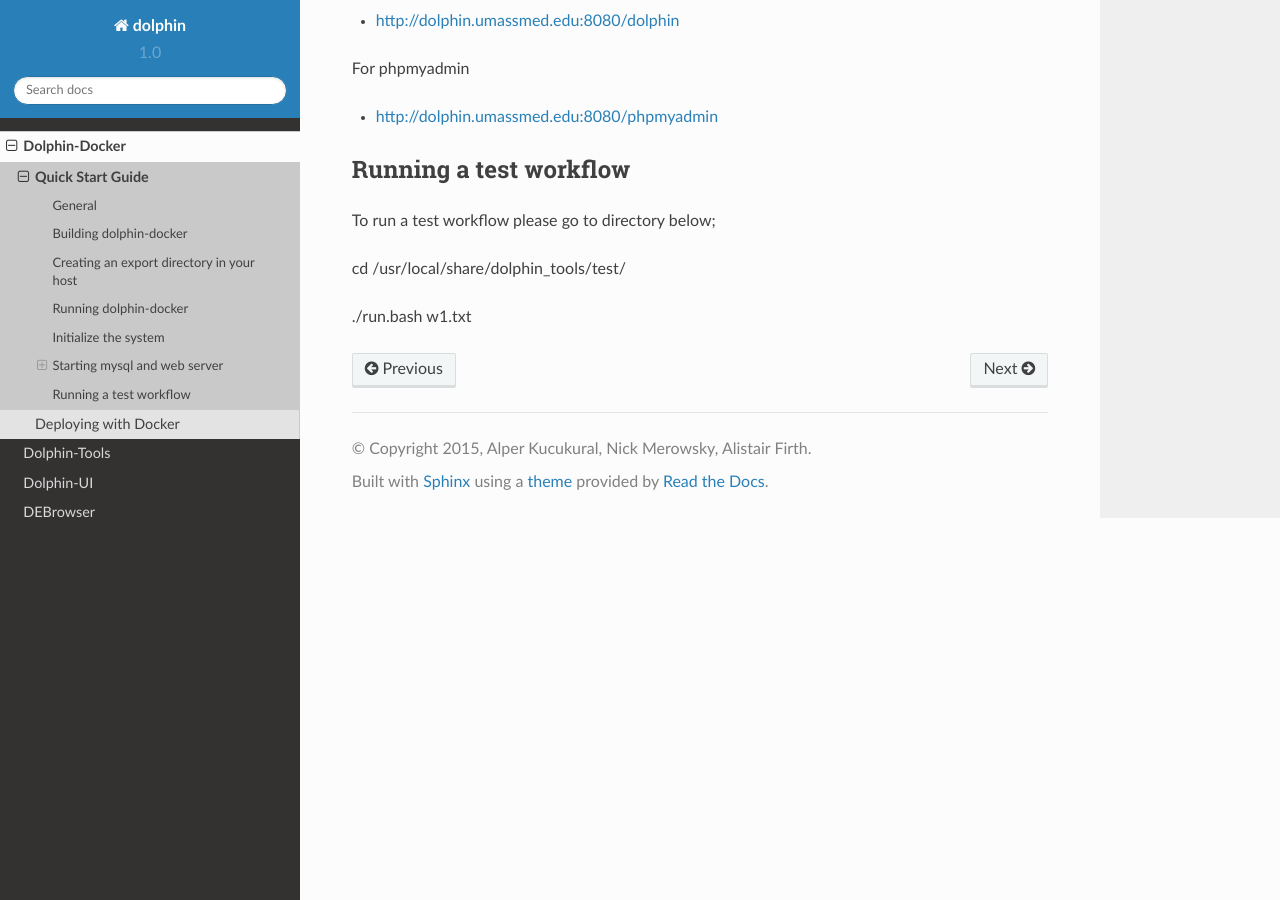
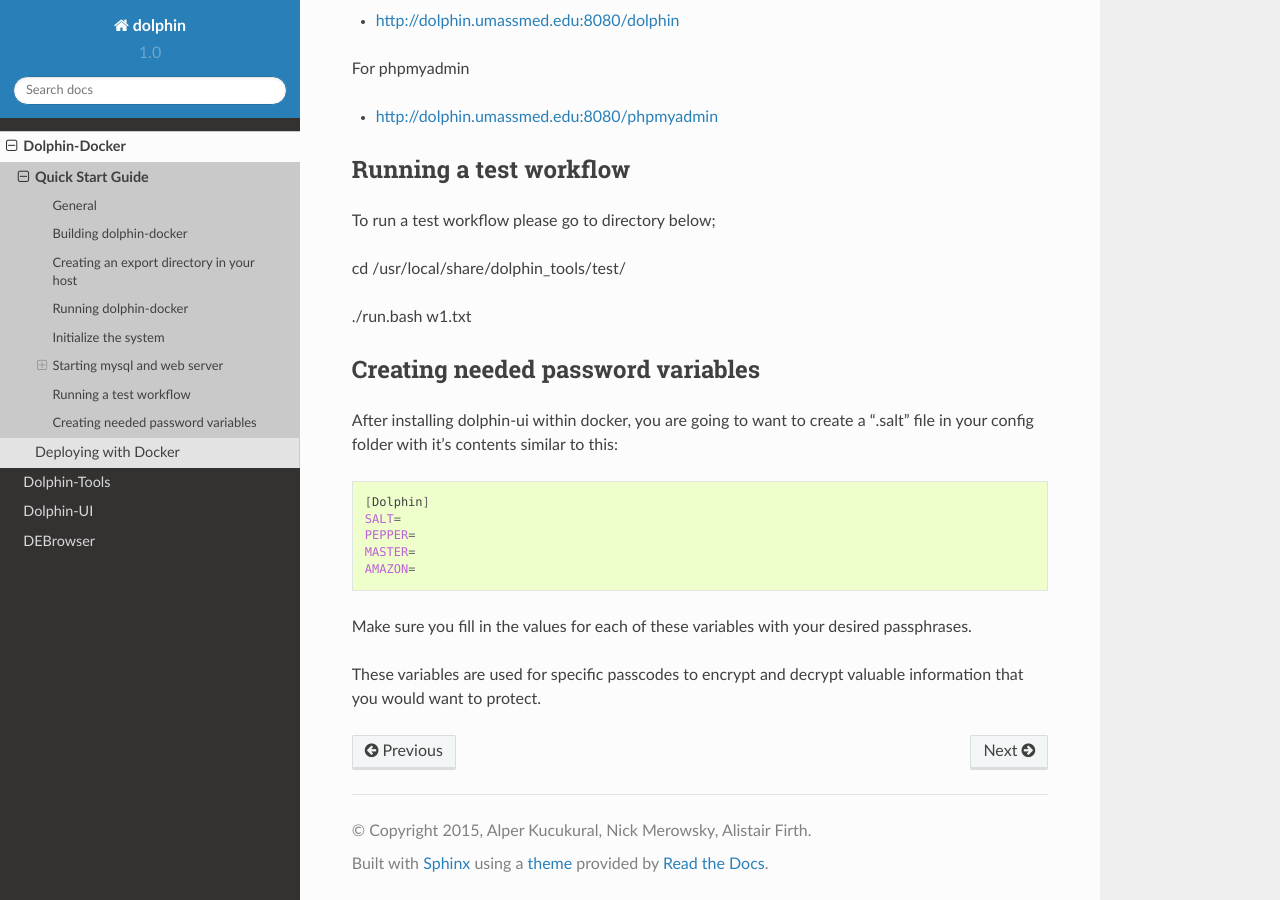
Before and after one commit to UMMS-Biocore/dolphin, a Sphinx documentation site: the page built from docs/dolphin-docker/quickstart.rst, in a window 1280 px wide and 900 px high, scrolled down 1785 px. Built offline with Sphinx 7.4.7 and the Read the Docs theme 2.0.0, drawn with Linux system fonts in a browser that asks for light colours; formulas are drawn with MathJax 3.

Commit message:
2016 07 07 salt (#34)
* tools and docker updated

* tools and docker updated

* tools and docker updated

```diff
--- a/docs/dolphin-docker/quickstart.rst
+++ b/docs/dolphin-docker/quickstart.rst
@@ -89,3 +89,20 @@
 cd /usr/local/share/dolphin_tools/test/
 
 ./run.bash w1.txt
+
+Creating needed password variables
+==================================
+
+After installing dolphin-ui within docker, you are going to want to create a ".salt" file in your config folder with it's contents similar to this:
+
+.. code-block:: bash
+
+	[Dolphin]
+	SALT=
+	PEPPER=
+	MASTER=
+	AMAZON=
+
+Make sure you fill in the values for each of these variables with your desired passphrases.
+
+These variables are used for specific passcodes to encrypt and decrypt valuable information that you would want to protect.
```
Also changed, not shown: docs/dolphin-tools/quickstart.rst (+14 -0 lines).
